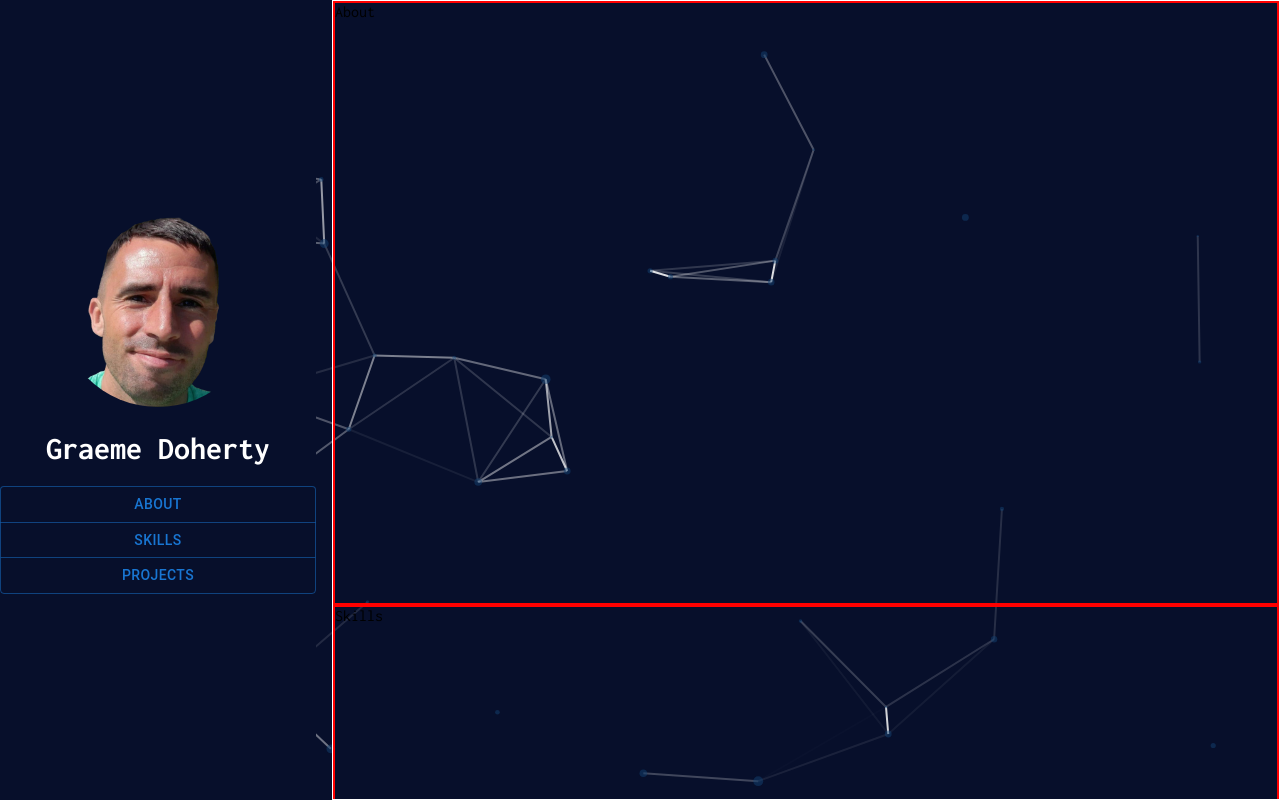
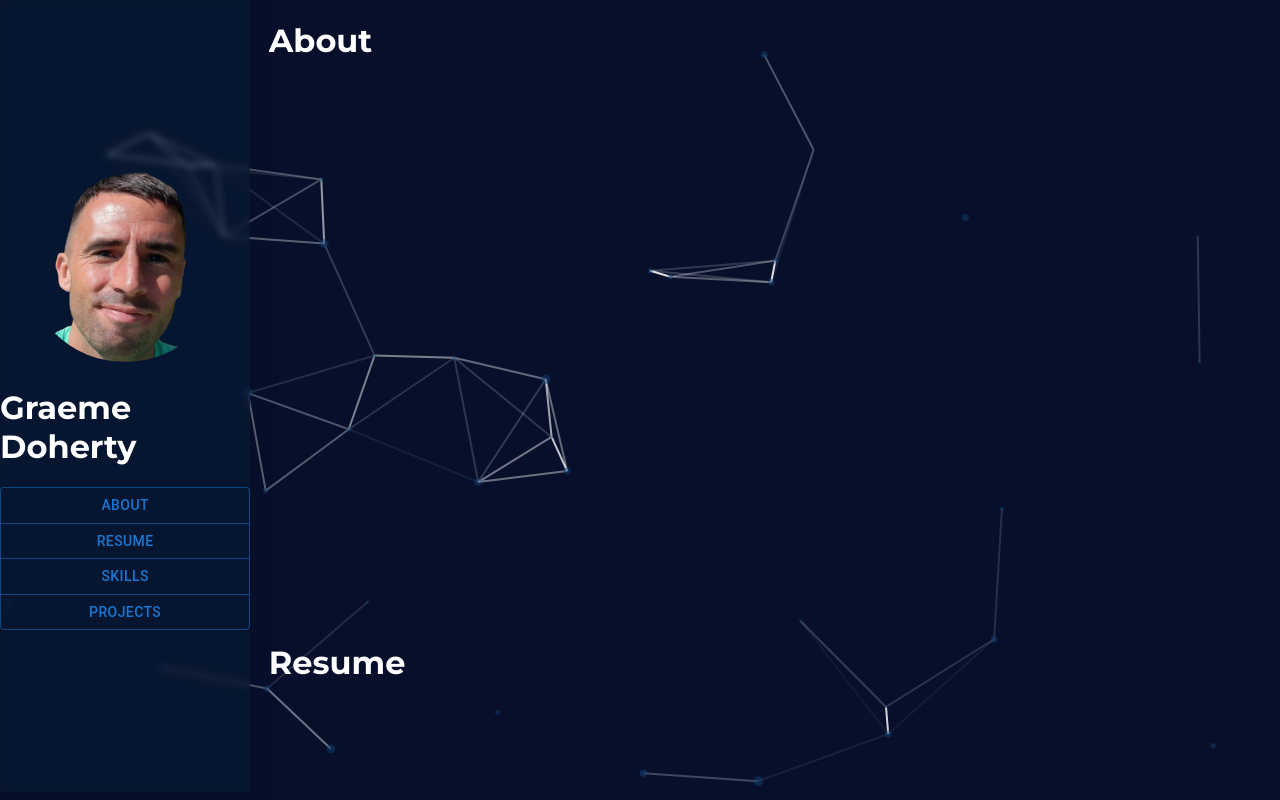
Before and after one commit to graemedoherty/Portfolio-React, a React (Create React App) app: page / in a window 1280 px wide. Built offline with nearby package versions, Linux system fonts and the light colour scheme; the HTML template or start-up script is replaced by a standard one.

Commit message:
Seperated code to add Content component

```diff
--- a/public/index.html
+++ b/public/index.html
@@ -12,7 +12,7 @@
     <link rel="preconnect" href="https://fonts.googleapis.com" />
     <link rel="preconnect" href="https://fonts.gstatic.com" crossorigin />
     <link
-      href="https://fonts.googleapis.com/css2?family=Inconsolata:wght@200..900&display=swap"
+      href="https://fonts.googleapis.com/css2?family=Montserrat:ital,wght@0,100..900;1,100..900&display=swap"
       rel="stylesheet"
     />
     <link rel="apple-touch-icon" href="%PUBLIC_URL%/logo192.png" />
--- a/src/App.css
+++ b/src/App.css
@@ -4,15 +4,13 @@
   justify-content: center;
   display: flex;
   align-items: center;
-  background-color: gray;
 }
 
 .Main {
   z-index: 2;
   display: grid;
-  grid-template-columns: 1fr 3fr;
-  gap: 5em;
-  column-gap: 1em;
+  grid-template-columns: 1fr 4fr;
+  gap: 1em;
   width: 100%;
   height: 100vh;
 }
--- a/src/App.js
+++ b/src/App.js
@@ -6,19 +6,14 @@ import Background from './Background';
 import ImageComponent from './ImageComponent';
 import Grow from '@mui/material/Grow';
 import Navigation from './Navigation';
+import Content from './Content';
 
 function App() {
-  const aboutRef = useRef(null);
-  const skillsRef = useRef(null);
-  const projectsRef = useRef(null);
+  const contentRef = useRef(null);
 
   const scrollToSection = (section) => {
-    if (section === 'About' && aboutRef.current) {
-      aboutRef.current.scrollIntoView({ behavior: 'smooth' });
-    } else if (section === 'Skills' && skillsRef.current) {
-      skillsRef.current.scrollIntoView({ behavior: 'smooth' });
-    } else if (section === 'Projects' && projectsRef.current) {
-      projectsRef.current.scrollIntoView({ behavior: 'smooth' });
+    if (contentRef.current) {
+      contentRef.current.scrollToSection(section);
     }
   };
 
@@ -44,18 +39,7 @@ function App() {
           </div>
         </Grow>
 
-        <div className='Content grid-item'>
-          <div className='Content-Row About-Section' ref={aboutRef}>
-            About
-          </div>
-
-          <div className='Content-Row Skills-Section' ref={skillsRef}>
-            Skills
-          </div>
-          <div className='Content-Row Projects-Section' ref={projectsRef}>
-            Projects
-          </div>
-        </div>
+        <Content ref={contentRef} />
       </div>
     </div>
   );
--- /dev/null
+++ b/src/Content.js
@@ -0,0 +1,71 @@
+import React, { useRef, forwardRef, useImperativeHandle } from 'react';
+import Slide from '@mui/material/Slide';
+import './content.css';
+
+const Content = forwardRef((props, ref) => {
+  const aboutRef = useRef(null);
+  const resumeRef = useRef(null);
+  const skillsRef = useRef(null);
+  const projectsRef = useRef(null);
+
+  useImperativeHandle(ref, () => ({
+    scrollToSection: (section) => {
+      if (section === 'About' && aboutRef.current) {
+        aboutRef.current.scrollIntoView({ behavior: 'smooth' });
+      } else if (section === 'Resume' && resumeRef.current) {
+        resumeRef.current.scrollIntoView({ behavior: 'smooth' });
+      } else if (section === 'Skills' && skillsRef.current) {
+        skillsRef.current.scrollIntoView({ behavior: 'smooth' });
+      } else if (section === 'Projects' && projectsRef.current) {
+        projectsRef.current.scrollIntoView({ behavior: 'smooth' });
+      }
+    },
+  }));
+
+  return (
+    <div className='Content grid-item'>
+      <Slide
+        in={true}
+        container={aboutRef.current}
+        style={{ transformOrigin: '0 0 0' }}
+        {...(true ? { timeout: 1000 } : {})}
+      >
+        <div className='Content-Row' ref={aboutRef}>
+          <h1>About</h1>
+        </div>
+      </Slide>
+      <Slide
+        in={true}
+        container={resumeRef.current}
+        style={{ transformOrigin: '0 0 0' }}
+        {...(true ? { timeout: 2000 } : {})}
+      >
+        <div className='Content-Row' ref={resumeRef}>
+          <h1>Resume</h1>
+        </div>
+      </Slide>
+      <Slide
+        in={true}
+        container={skillsRef.current}
+        style={{ transformOrigin: '0 0 0' }}
+        {...(true ? { timeout: 3000 } : {})}
+      >
+        <div className='Content-Row' ref={skillsRef}>
+          <h1>Skills</h1>
+        </div>
+      </Slide>
+      <Slide
+        in={true}
+        container={projectsRef.current}
+        style={{ transformOrigin: '0 0 0' }}
+        {...(true ? { timeout: 4000 } : {})}
+      >
+        <div className='Content-Row' ref={projectsRef}>
+          <h1>Projects</h1>
+        </div>
+      </Slide>
+    </div>
+  );
+});
+
+export default Content;
--- a/src/Navigation.js
+++ b/src/Navigation.js
@@ -12,10 +12,13 @@ const Navigation = ({ scrollToSection }) => {
     <Button key='one' onClick={handleButtonClick('About')}>
       About
     </Button>,
-    <Button key='two' onClick={handleButtonClick('Skills')}>
+    <Button key='two' onClick={handleButtonClick('Resume')}>
+      Resume
+    </Button>,
+    <Button key='three' onClick={handleButtonClick('Skills')}>
       Skills
     </Button>,
-    <Button key='three' onClick={handleButtonClick('Projects')}>
+    <Button key='four' onClick={handleButtonClick('Projects')}>
       Projects
     </Button>,
   ];
--- a/src/content.css
+++ b/src/content.css
@@ -1,11 +1,10 @@
 .Content {
-  border: 1px solid white;
   overflow: scroll;
   overflow-y: hidden; /* Hide vertical scrollbar */
   overflow-x: hidden; /* Hide horizontal scrollbar */
 }
 
 .Content-Row {
-  border: 2px solid red;
   height: 600px;
+  color: white;
 }
--- a/src/details.css
+++ b/src/details.css
@@ -5,7 +5,11 @@
   flex-direction: column;
   color: white;
   z-index: 100;
-  background-color: #070f2b;
-  width: 100%;
-  height: 100%;
+  width: 99%;
+  height: 99%;
+  /* From https://css.glass */
+  background: rgba(9, 27, 52, 0.6);
+  box-shadow: 0 4px 30px rgba(0, 0, 0, 0.1);
+  backdrop-filter: blur(3.3px);
+  -webkit-backdrop-filter: blur(3.3px);
 }
--- a/src/index.css
+++ b/src/index.css
@@ -1,6 +1,6 @@
 body {
   margin: 0;
-  font-family: 'Inconsolata';
+  font-family: 'Montserrat', sans-serif;
   -webkit-font-smoothing: antialiased;
   -moz-osx-font-smoothing: grayscale;
 }
```
Also changed, not shown: src/SocialMediaLinks.js (added, +7 -0 lines).
